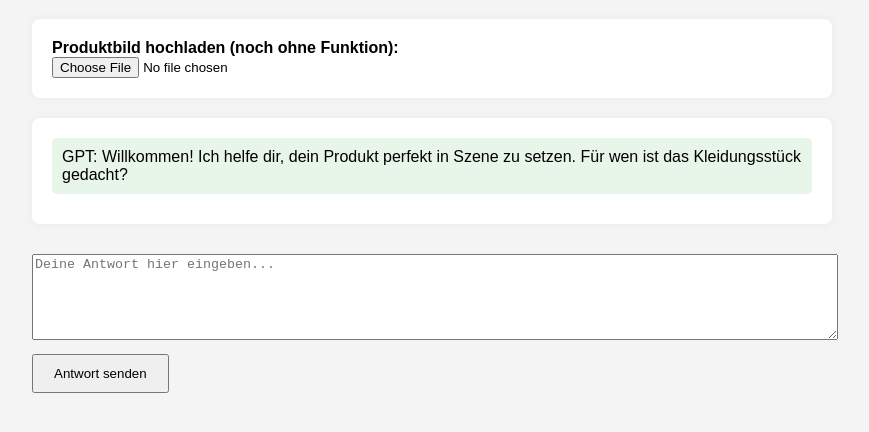
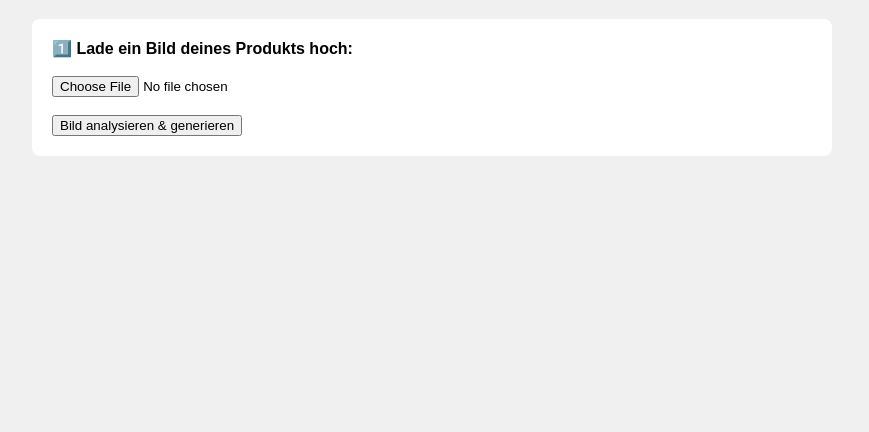
Before and after one commit to Yellowastronaut/fashion-wizard, a plain HTML site: page static/index.html in a window 1280 px wide. Shown: the part 82-514 px from the top of the page, without its empty margins (208-1077 px from the left). Drawn offline with Linux system fonts and the light colour scheme.

Commit message:
Add files via upload

```diff
--- a/static/index.html
+++ b/static/index.html
@@ -2,59 +2,49 @@
 <html lang="en">
 <head>
   <meta charset="UTF-8">
-  <title>Fashion Wizard</title>
+  <title>Fashion Wizard – Upload</title>
   <style>
-    body { font-family: Arial, sans-serif; max-width: 800px; margin: auto; padding: 20px; background: #f4f4f4; }
+    body { font-family: sans-serif; max-width: 800px; margin: auto; background: #f0f0f0; padding: 20px; }
+    .box { background: white; padding: 20px; border-radius: 8px; margin-bottom: 20px; }
     h1 { text-align: center; }
-    .box { background: white; border-radius: 8px; padding: 20px; margin-bottom: 20px; box-shadow: 0 0 10px rgba(0,0,0,0.05); }
-    .chat { margin-bottom: 10px; }
-    .chat.user { color: black; }
-    .chat.gpt { background: #e8f5e9; padding: 10px; border-radius: 5px; }
-    textarea { width: 100%; height: 80px; margin-top: 10px; }
-    button { padding: 10px 20px; margin-top: 10px; }
-    img { max-width: 100%; margin-top: 20px; border-radius: 10px; }
+    #result img { max-width: 100%; border-radius: 10px; margin-top: 10px; }
   </style>
 </head>
 <body>
   <h1>🧠 Fashion Wizard</h1>
-  <div class="box"><label><strong>Produktbild hochladen (noch ohne Funktion):</strong></label><br><input type="file" /></div>
-  <div class="box" id="chatbox"><div class="chat gpt">GPT: Willkommen! Ich helfe dir, dein Produkt perfekt in Szene zu setzen. Für wen ist das Kleidungsstück gedacht?</div></div>
-  <textarea id="userInput" placeholder="Deine Antwort hier eingeben..."></textarea>
-  <button onclick="sendMessage()">Antwort senden</button>
-  <div class="box" id="result" style="display:none;"><h3>🖼️ Ergebnisbild:</h3><img id="resultImage" src="" /></div>
+  <div class="box">
+    <form id="uploadForm">
+      <label><strong>1️⃣ Lade ein Bild deines Produkts hoch:</strong></label><br><br>
+      <input type="file" name="file" required />
+      <br><br>
+      <button type="submit">Bild analysieren & generieren</button>
+    </form>
+  </div>
+
+  <div class="box" id="result" style="display:none;">
+    <h3>🧾 GPT-Antwort:</h3>
+    <p id="gptReply"></p>
+    <h3>🖼️ Generiertes Bild:</h3>
+    <img id="generatedImage" src="" />
+  </div>
+
   <script>
-    async function sendMessage() {
-      const chatbox = document.getElementById("chatbox");
-      const input = document.getElementById("userInput");
-      const text = input.value;
-      if (!text) return;
-
-      const userDiv = document.createElement("div");
-      userDiv.className = "chat user";
-      userDiv.textContent = "Du: " + text;
-      chatbox.appendChild(userDiv);
-
-      const res = await fetch("/api/chat", {
+    document.getElementById("uploadForm").addEventListener("submit", async function(e) {
+      e.preventDefault();
+      const formData = new FormData(this);
+      const response = await fetch("/upload", {
         method: "POST",
-        headers: { "Content-Type": "application/json" },
-        body: JSON.stringify({ message: text })
+        body: formData
       });
-
-      const data = await res.json();
-      const gptDiv = document.createElement("div");
-      gptDiv.className = "chat gpt";
-      gptDiv.textContent = "GPT: " + data.response;
-      chatbox.appendChild(gptDiv);
-
+      const data = await response.json();
       if (data.image_url) {
-        const img = document.getElementById("resultImage");
-        img.src = data.image_url;
+        document.getElementById("gptReply").innerText = data.response;
+        document.getElementById("generatedImage").src = data.image_url;
         document.getElementById("result").style.display = "block";
+      } else {
+        alert("Fehler bei der Generierung");
       }
-
-      input.value = "";
-      chatbox.scrollTop = chatbox.scrollHeight;
-    }
+    });
   </script>
 </body>
 </html>
```
Also changed, not shown: requirements.txt, 1 other file.
